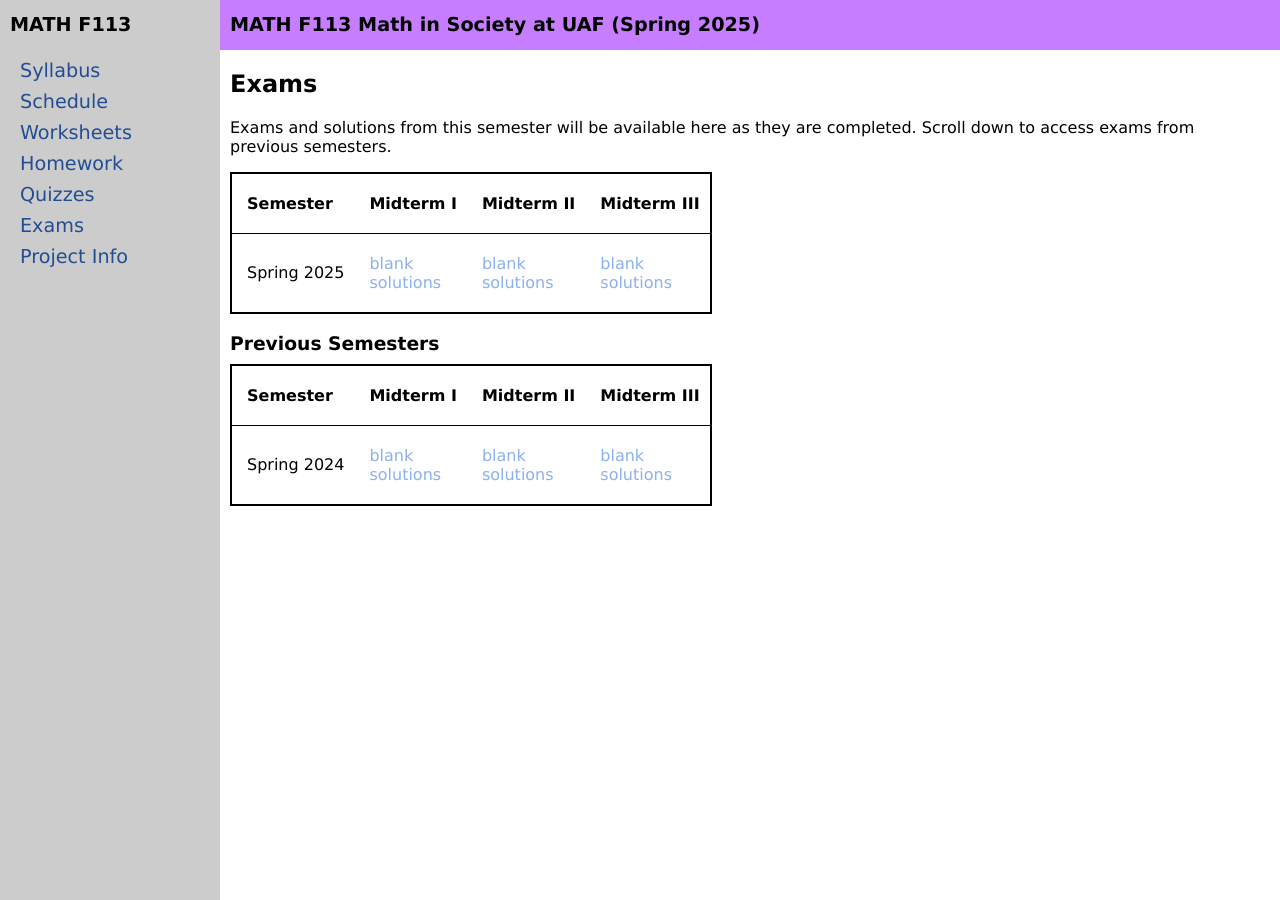
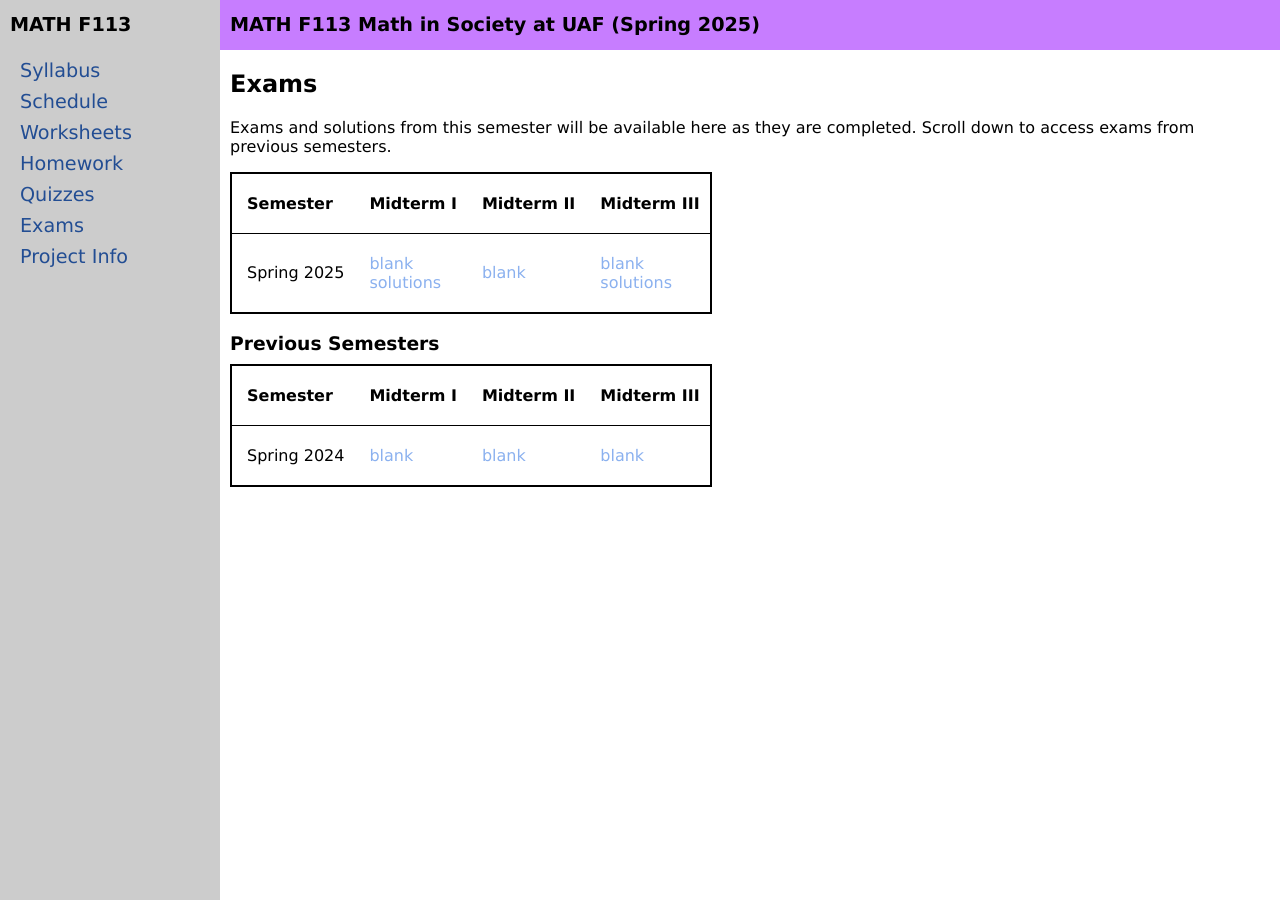
Before and after one commit to uaf-math/math113, a Jekyll site: the page built from exams.md, in a window 1280 px wide. Built offline with Jekyll 4.4.1, drawn with Linux system fonts in a browser that asks for light colours.

Commit message:
simplifying table generation quite a bit

```diff
--- a/_data/examsS25.yml
+++ b/_data/examsS25.yml
@@ -1,14 +1,11 @@
 semester: Spring 2025
 home: assets/exams/S25
-midterm1:
+exams:
 - name: Midterm I
   blank: MathF113X-Sp25-Exam1-final-draft.pdf
   solutions: MathF113X-Sp25-Exam1-solutions.pdf
-midterm2:
 - name: Midterm II
   blank: MathF113X-Sp25-Exam2.pdf
-  solutions: MathF113X-Sp25-Exam2-s.pdf
-midterm3:
 - name: Midterm III
   blank: MathF113X-Sp25-Exam3-draft2.pdf
   solutions: MathF113X-Sp25-Exam3-draft2-s.pdf
--- a/_includes/exam_table.md
+++ b/_includes/exam_table.md
@@ -1,24 +1,16 @@
 {% assign data = include.data %}
 <table class="asst-table">
-<tr><th>Semester</th><th>Midterm I</th><th>Midterm II</th><th>Midterm III</th></tr>
+<tr><th>Semester</th>
+    {% for e in data.exams %} <th>{{ e.name }}</th> {% endfor %}
+</tr>
 <tr>
 	<td>{{ data.semester }}</td>
-    {% for m1 in data.midterm1 %}
+    {% for e in data.exams %}
 	<td>
-		<a href="{{ data.home }}/{{ m1.blank }}">blank</a><br>
-		<a href="{{ data.home }}/{{ m1.solutions }}">solutions</a><br>
-	</td>
-	{% endfor %}
-    {% for m2 in data.midterm2 %}
-	<td>
-		<a href="{{ data.home }}/{{ m2.blank }}">blank</a><br>
-		<a href="{{ data.home }}/{{ m2.solutions }}">solutions</a><br>
-	</td>
-	{% endfor %}
-    {% for m3 in data.midterm3 %}
-	<td>
-		<a href="{{ data.home }}/{{ m3.blank }}">blank</a><br>
-		<a href="{{ data.home }}/{{ m3.solutions }}">solutions</a><br>
+		<a href="{{ data.home }}/{{ e.blank }}">blank</a><br>
+		{% if e.solutions %}
+		    <a href="{{ data.home }}/{{ e.solutions }}">solutions</a><br>
+		{% endif %}
 	</td>
 	{% endfor %}
 </tr>
--- a/exams.md
+++ b/exams.md
@@ -11,5 +11,4 @@ Exams and solutions from this semester will be available here as they are comple
 
 ### Previous Semesters
 
-
 {% include exam_table.md data=site.data.examsS24 %}
```
Also changed, not shown: _data/examsS24.yml (+1 -6 lines).
